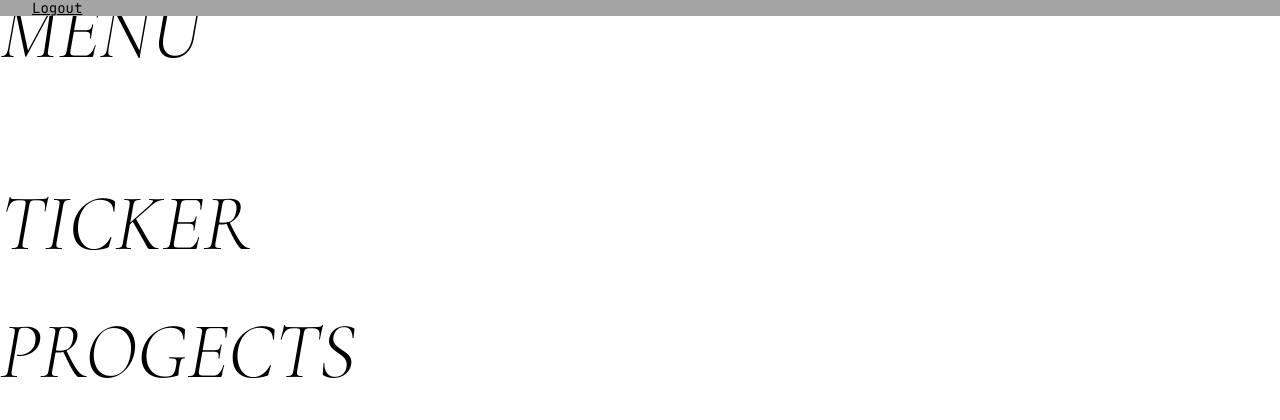
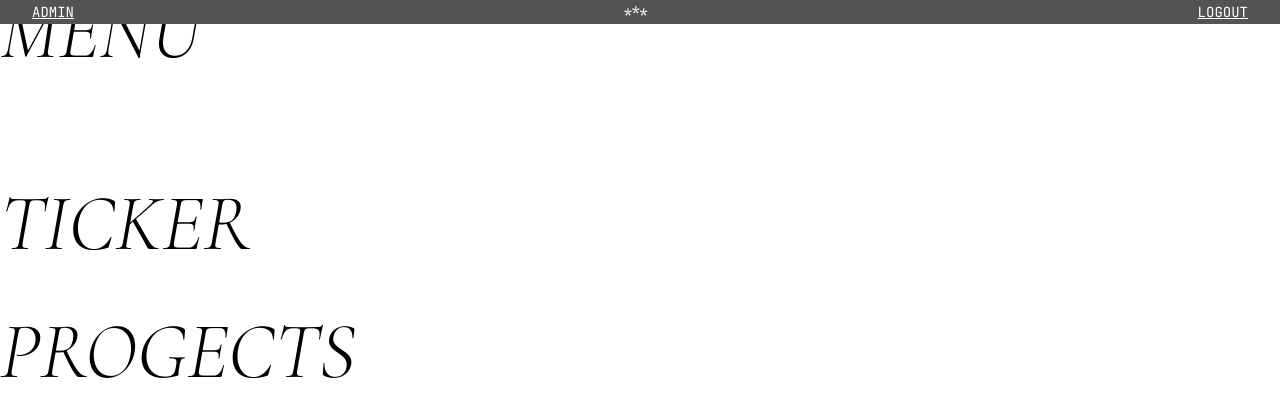
Before and after one commit to effektivnayarabota1/legacy_effectivnayarabota1-website, a Node server app: page / in a window 1280 px wide. Shown: the top 420 px of the page. Run offline with Node 20, Linux system fonts and the light colour scheme; some libraries are stand-ins or nearby versions.

Commit message:
по всему проекту пробежался, везде немного поправил. написал адми панель. Устал, сложно последовательно работать, поэтому наваливаю тупо.

```diff
--- a/script/admin_panel.js
+++ b/script/admin_panel.js
@@ -1,5 +1,24 @@
 const url = window.location.pathname;
 
 window.addEventListener("load", () => {
-  console.log(url);
+  const linkContainer = document.querySelector(".admin-panel_left-side");
+
+  const pageID = url.split("/").at(2);
+  const blockID = url.split("/").at(3);
+  const elementID = url.split("/").at(4);
+
+  const IDs = [pageID, blockID, elementID];
+  const names = ["Page", "Block", "Element"];
+
+  let link = "/admin";
+  for (let ID of IDs) {
+    if (!!ID) {
+      const index = IDs.indexOf(ID);
+      const a = document.createElement("a");
+      link = link + `/${ID}`;
+      a.href = link;
+      a.innerText = names[index];
+      linkContainer.appendChild(a);
+    } else break;
+  }
 });
--- a/style/global/_style.css
+++ b/style/global/_style.css
@@ -3,4 +3,6 @@ img {
 }
 hr {
   border-top: 2px solid var(--grey-64);
+  margin: 8px 0;
+  opacity: 0.2;
 }
--- a/style/partials/admin-panel.css
+++ b/style/partials/admin-panel.css
@@ -1,7 +1,23 @@
 .admin-panel {
+  z-index: 1;
   width: 100%;
-  padding-top: 0;
-  padding-bottom: 0;
+  top: 0;
+  padding-top: 4px;
+  padding-bottom: 4px;
   position: fixed;
-  background-color: var(--grey-64);
+  /* background-color: var(--grey-64); */
+  background-color: var(--grey-32);
+
+  display: flex;
+  justify-content: space-between;
 }
+.admin-panel a,
+.admin-panel {
+  /* color: var(--grey-32); */
+  color: var(--white);
+  text-transform: uppercase;
+}
+.admin-panel_left-side {
+  display: flex;
+  gap: 16px;
+}
--- a/style/partials/meta.css
+++ b/style/partials/meta.css
@@ -1,4 +1,5 @@
 .meta-container {
+  padding: 1px;
   display: flex;
   flex-direction: column;
   gap: 16px;
--- a/style/ui/_border.css
+++ b/style/ui/_border.css
@@ -1,5 +1,5 @@
 .border {
-  border: 2px solid var(--grey-64);
+  border: 1px solid var(--grey-64);
   transition: border 0.1s ease-in;
 }
 .border:hover {
--- a/style/ui/_forms.css
+++ b/style/ui/_forms.css
@@ -1,12 +1,15 @@
 input[type="text"],
 textarea {
   width: 100%;
+  padding: 2px;
+  box-sizing: border-box;
 
+  outline: 1px solid var(--grey-32);
   color: var(--grey-32);
   background-color: var(--grey-64);
 }
 input[readonly] {
-  color: var(--black);
+  color: var(--white);
   background-color: var(--grey-64);
 }
 textarea {
@@ -15,9 +18,11 @@ textarea {
 }
 input[type="text"]:focus,
 textarea:focus {
-  outline: none !important;
-  color: var(--white);
-  background-color: var(--grey-32);
+  /* outline: none !important; */
+  /* color: var(--white); */
+  /* background-color: var(--grey-32); */
+  color: var(--black);
+  outline: 1px solid var(--black);
 }
 .input-file_container {
   display: flex;
--- a/views/.partials/admin_panel.hbs
+++ b/views/.partials/admin_panel.hbs
@@ -1,4 +1,7 @@
 <div class="admin-panel wrapper mono">
-  <div class="admin-panel_left-side"></div>
+  <div class="admin-panel_left-side">
+    <a href="/admin">Admin</a>
+  </div>
+  <div>***</div>
   <div class="admin-panel_right-side"><a href="/admin/logout">Logout</a></div>
 </div>
--- a/views/.partials/form_meta.hbs
+++ b/views/.partials/form_meta.hbs
@@ -1,6 +1,6 @@
 <form action="/admin/{{this.id}}/meta" method="post" enctype="multipart/form-data" id="{{this.id}}" class="menu-wrapper wrapper grid-4 meta">
 	<div class="element-container meta-container" >
-		<input type="text" readonly value="{{this.id}}" placeholder="id">
+		<!-- <input type="text" readonly value="{{this.id}}" placeholder="id"> -->
 		<input type="text" name="title" value="{{this.title}}" placeholder="title">
 		<textarea placeholder="desc" name="desc">{{this.desc}}</textarea>
 		<div class="royal-pattern" ></div>
--- a/views/admin/index.hbs
+++ b/views/admin/index.hbs
@@ -14,8 +14,6 @@
 
 <h1>footer</h1>
 
-<script type="module" src="/script/admin_panel.js"></script>
-
 <script type="module" src="/script/dynamic_create.js"></script>
 <script type="module" src="/script/dynamic_remove.js"></script>
 
--- a/views/admin/page.hbs
+++ b/views/admin/page.hbs
@@ -1,6 +1,10 @@
 {{> form_meta page}}
 
-<hr>
+<div>
+	<hr>
+	<hr>
+	<hr>
+</div>
 
 <div id="{{page.id}}" class="blocks dynamic_container">
 	{{#each page.blocks}}
--- a/views/layout.hbs
+++ b/views/layout.hbs
@@ -41,5 +41,7 @@
 	{{> menu}}
 
     {{{body}}}
+
+	<script type="module" src="/script/admin_panel.js"></script>
   </body>
 </html>
```
Also changed, not shown: controllers/page.controller.js (+12 -2 lines).
